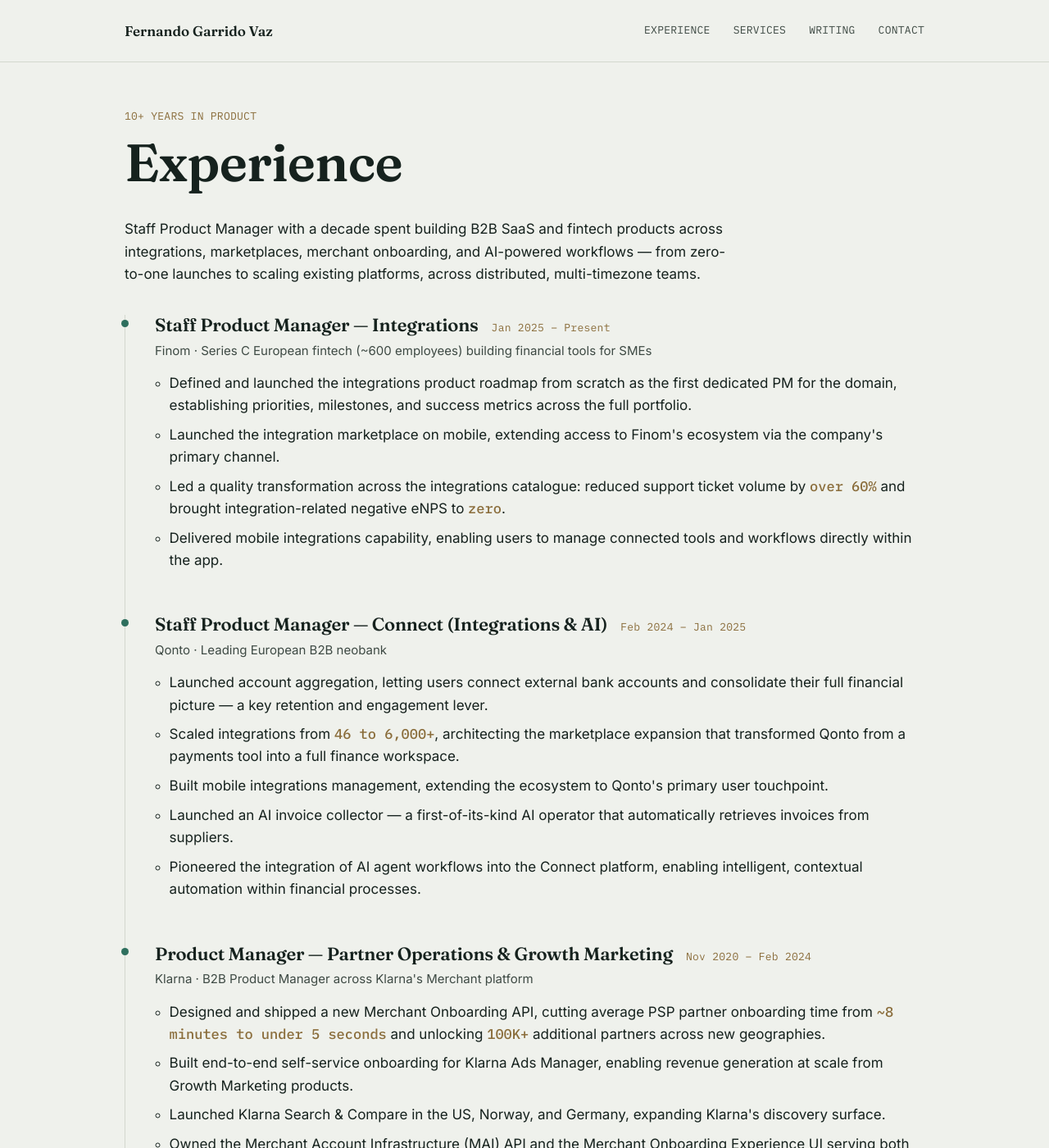
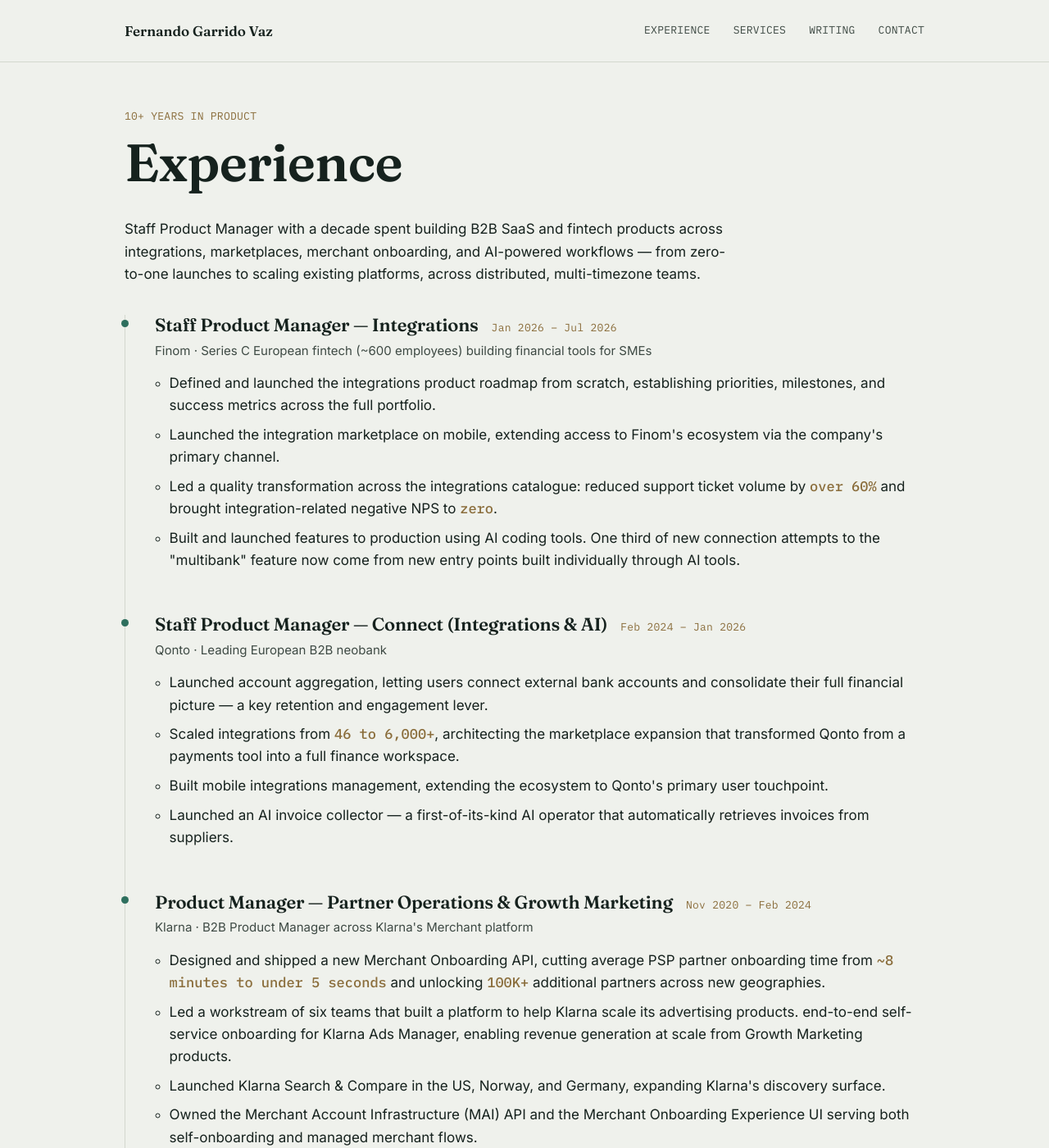
Before and after one commit to garridovaz/garridovaz.github.io, a Jekyll site: the page built from experience.md, in a window 1280 px wide and 1400 px high. Shown: the whole window at 82% size. Built offline with Jekyll 4.4.1, drawn with Linux system fonts in a browser that asks for light colours.

Commit message:
Updated experience section

```diff
--- a/experience.md
+++ b/experience.md
@@ -14,21 +14,21 @@ title: Experience
       <li class="timeline-item">
         <div class="role-head">
           <h3 class="role-title">Staff Product Manager — Integrations</h3>
-          <span class="role-dates">Jan 2025 – Present</span>
+          <span class="role-dates">Jan 2026 – Jul 2026</span>
         </div>
         <div class="role-company">Finom · Series C European fintech (~600 employees) building financial tools for SMEs</div>
         <ul class="impact">
-          <li>Defined and launched the integrations product roadmap from scratch as the first dedicated PM for the domain, establishing priorities, milestones, and success metrics across the full portfolio.</li>
+          <li>Defined and launched the integrations product roadmap from scratch, establishing priorities, milestones, and success metrics across the full portfolio.</li>
           <li>Launched the integration marketplace on mobile, extending access to Finom's ecosystem via the company's primary channel.</li>
-          <li>Led a quality transformation across the integrations catalogue: reduced support ticket volume by <span class="metric">over 60%</span> and brought integration-related negative eNPS to <span class="metric">zero</span>.</li>
-          <li>Delivered mobile integrations capability, enabling users to manage connected tools and workflows directly within the app.</li>
+          <li>Led a quality transformation across the integrations catalogue: reduced support ticket volume by <span class="metric">over 60%</span> and brought integration-related negative NPS to <span class="metric">zero</span>.</li>
+          <li>Built and launched features to production using AI coding tools. One third of new connection attempts to the "multibank" feature now come from new entry points built individually through AI tools.</li>
         </ul>
       </li>
 
       <li class="timeline-item">
         <div class="role-head">
           <h3 class="role-title">Staff Product Manager — Connect (Integrations & AI)</h3>
-          <span class="role-dates">Feb 2024 – Jan 2025</span>
+          <span class="role-dates">Feb 2024 – Jan 2026</span>
         </div>
         <div class="role-company">Qonto · Leading European B2B neobank</div>
         <ul class="impact">
@@ -36,7 +36,6 @@ title: Experience
           <li>Scaled integrations from <span class="metric">46 to 6,000+</span>, architecting the marketplace expansion that transformed Qonto from a payments tool into a full finance workspace.</li>
           <li>Built mobile integrations management, extending the ecosystem to Qonto's primary user touchpoint.</li>
           <li>Launched an AI invoice collector — a first-of-its-kind AI operator that automatically retrieves invoices from suppliers.</li>
-          <li>Pioneered the integration of AI agent workflows into the Connect platform, enabling intelligent, contextual automation within financial processes.</li>
         </ul>
       </li>
 
@@ -48,7 +47,7 @@ title: Experience
         <div class="role-company">Klarna · B2B Product Manager across Klarna's Merchant platform</div>
         <ul class="impact">
           <li>Designed and shipped a new Merchant Onboarding API, cutting average PSP partner onboarding time from <span class="metric">~8 minutes to under 5 seconds</span> and unlocking <span class="metric">100K+</span> additional partners across new geographies.</li>
-          <li>Built end-to-end self-service onboarding for Klarna Ads Manager, enabling revenue generation at scale from Growth Marketing products.</li>
+          <li>Led a workstream of six teams that built a platform to help Klarna scale its advertising products. end-to-end self-service onboarding for Klarna Ads Manager, enabling revenue generation at scale from Growth Marketing products.</li>
           <li>Launched Klarna Search & Compare in the US, Norway, and Germany, expanding Klarna's discovery surface.</li>
           <li>Owned the Merchant Account Infrastructure (MAI) API and the Merchant Onboarding Experience UI serving both self-onboarding and managed merchant flows.</li>
         </ul>
```
